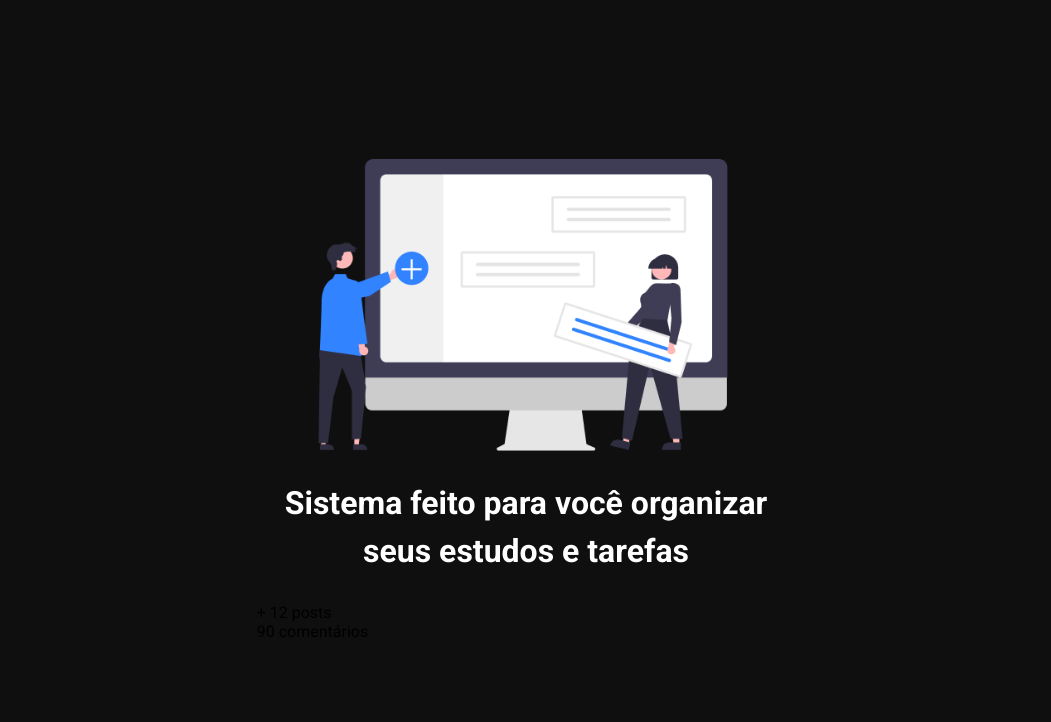
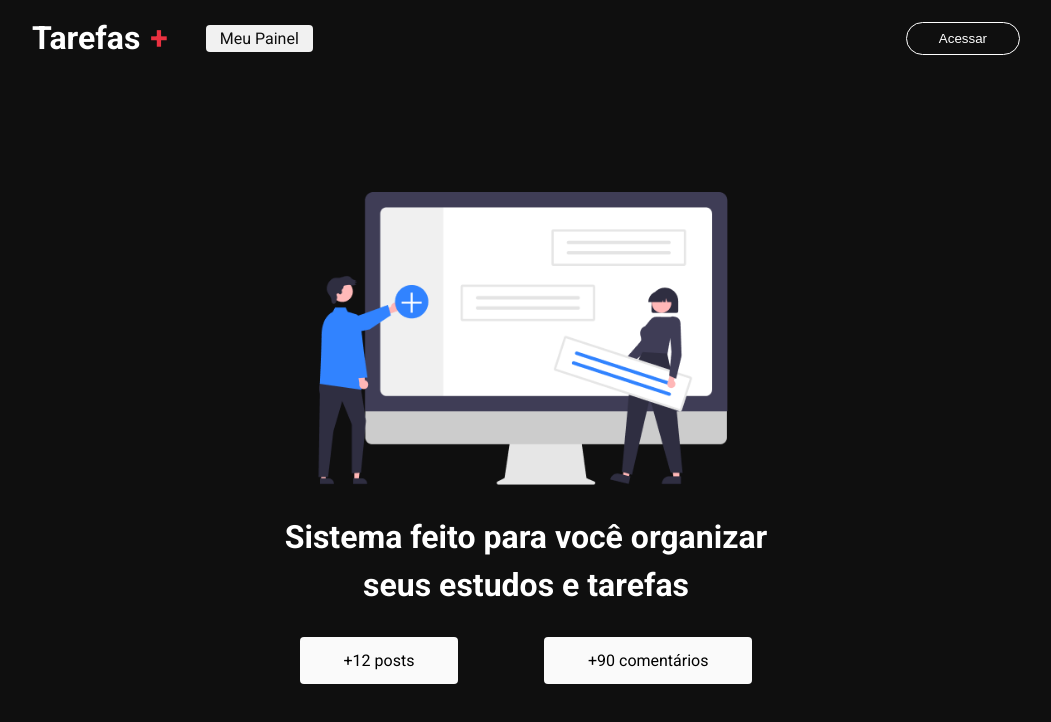
Before and after one commit to AndreessaLopes/tarefas-, a Next.js app: page / in a window 1280 px wide. Shown: the top 722 px of the page, without its empty margins (114-1165 px from the left). Built offline with nearby package versions, Linux system fonts and the light colour scheme.

Commit message:
Adiciona componente Header e ajusta layout da página inicial

```diff
--- /dev/null
+++ b/src/components/header/index.tsx
@@ -0,0 +1,23 @@
+import Link from "next/link";
+import styles from "./styles.module.css";
+
+export function Header() {
+  return (
+    <header className={styles.header}>
+      <section className={styles.content}>
+        <nav className={styles.nav}>
+          <Link href="/">
+            <h1 className={styles.logo}>
+              Tarefas <span>+</span>
+            </h1>
+          </Link>
+          <Link href="/dashboard" className={styles.dashboardLink}>
+            Meu Painel
+          </Link>
+        </nav>
+
+        <button className={styles.loginButton}>Acessar</button>
+      </section>
+    </header>
+  );
+}
--- /dev/null
+++ b/src/components/header/styles.module.css
@@ -0,0 +1,62 @@
+.header {
+  width: 100%;
+  height: 76px;
+  background-color: #0f0f0f;
+  display: flex;
+  align-items: center;
+  justify-content: center;
+}
+
+.content {
+  padding: 0 18px;
+  width: 100%;
+  max-width: 1024px;
+  display: flex;
+  align-items: center;
+  justify-content: space-between;
+}
+
+.content a {
+  text-decoration: none;
+}
+
+.logo {
+  color: #fff;
+  font-size: 32px;
+}
+
+.logo span {
+  color: #ea3140;
+  padding-left: 2px;
+}
+
+.loginButton {
+  background: transparent;
+  padding: 8px 32px;
+  border-radius: 24px;
+  color: #fff;
+  border: 1.5px solid #fff;
+  cursor: pointer;
+  transition: all 0.4s;
+}
+
+.loginButton:hover {
+  transform: scale(1.08);
+  background-color: #fff;
+  color: #0f0f0f;
+  font-weight: bold;
+}
+
+.nav {
+  display: flex;
+  align-items: center;
+  gap: 24px;
+}
+
+.dashboardLink {
+  background-color: #f1f1f1;
+  color: #0f0f0f;
+  padding: 4px 14px;
+  border-radius: 4px;
+  margin: 0 14px;
+}
--- a/src/pages/_app.tsx
+++ b/src/pages/_app.tsx
@@ -1,6 +1,12 @@
-import '../../styles/globals.css'
-import type { AppProps } from 'next/app'
+import { Header } from "@/components/header";
+import "../../styles/globals.css";
+import type { AppProps } from "next/app";
 
-export default function App({ Component, pageProps}: AppProps){
-    return <Component {...pageProps} />
+export default function App({ Component, pageProps }: AppProps) {
+  return (
+    <>
+      <Header />
+      <Component {...pageProps} />
+    </>
+  );
 }
--- a/src/pages/index.tsx
+++ b/src/pages/index.tsx
@@ -27,12 +27,12 @@
         <div className={styles.infoContent}>
           <section className={styles.box}>
             <span>
-              + 12 posts
+              +12 posts
             </span>
           </section>
           <section className={styles.box}>
             <span>
-              90 comentários
+              +90 comentários
             </span>
           </section>
         </div>
--- a/styles/home.module.css
+++ b/styles/home.module.css
@@ -1,7 +1,7 @@
 .container {
   background-color: #0f0f0f;
   width: 100%;
-  height: 100vh;
+  height: calc(100vh - 76px);
   display: flex;
   justify-content: center;
   align-items: center;
@@ -28,3 +28,40 @@
   margin: 28px;
   line-height: 150%;
 }
+
+.infoContent {
+  display: flex;
+  align-items: center;
+  justify-content: space-around;
+}
+
+.box {
+  background-color: #fafafa;
+  padding: 14px 44px;
+  border-radius: 4px;
+  transition: transform 0.4s;
+}
+
+.box:hover {
+  transform: scale(1.08);
+}
+
+@media screen and (max-width: 580px) {
+  .hero {
+    max-width: 80%;
+  }
+
+  .title {
+    font-size: 24px;
+  }
+
+  .infoContent {
+    flex-direction: column;
+  }
+
+  .box {
+    width: 80%;
+    margin-bottom: 14px;
+    text-align: center;
+  }
+}
```
